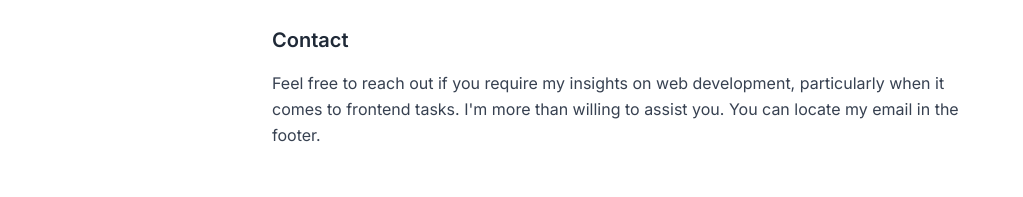
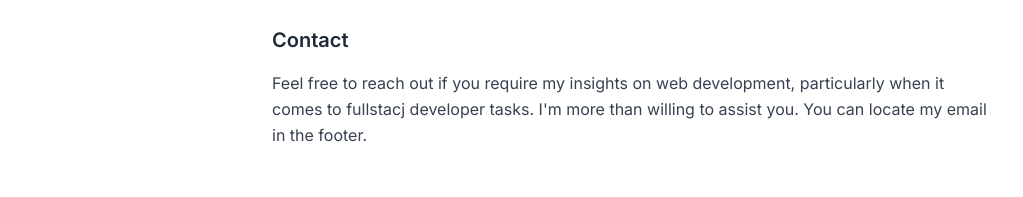
Before and after one commit to codeirawan/nextjs-portfolio, a Next.js app: page /about in a window 1280 px wide. Shown: the part 755-952 px from the top of the page, without its empty margins (128-1151 px from the left). Built offline with nearby package versions, Linux system fonts and the light colour scheme.

Commit message:
chore(label): use fullstack instead frontend

```diff
--- a/src/app/(root)/about/Contact.tsx
+++ b/src/app/(root)/about/Contact.tsx
@@ -11,7 +11,7 @@ export default function Contact() {
       <h2 className="primary text-lg font-semibold md:text-xl">Contact</h2>
       <p className="secondary mt-4 leading-relaxed">
         Feel free to reach out if you require my insights on web development,
-        particularly when it comes to frontend tasks. I&apos;m more than willing
+        particularly when it comes to fullstacj developer tasks. I&apos;m more than willing
         to assist you. You can locate my email in the footer.
       </p>
     </motion.section>
--- a/src/app/(root)/projects/page.tsx
+++ b/src/app/(root)/projects/page.tsx
@@ -6,7 +6,7 @@ import type { Metadata } from "next";
 export const metadata: Metadata = {
   title: "Projects X-codeirawan",
   description:
-    "Discover my portfolio of frontend development projects, a curated collection showcasing my skills and creativity in web design and development. Immerse yourself in a diverse range of web solutions and innovative designs.",
+    "Discover my portfolio of fullstack development projects, a curated collection showcasing my skills and creativity in web design and development. Immerse yourself in a diverse range of web solutions and innovative designs.",
   alternates: {
     canonical: "https://codeirawan.vercel.app/projects",
   },
@@ -17,7 +17,7 @@ export default function Projects() {
     <div className="p-8">
       <PageTitle
         title="Projects"
-        description="Showcase of my works on frontend development."
+        description="Showcase of my works on fullstack development."
       />
 
       <section className="lg:mb-20">
--- a/src/constants/home.ts
+++ b/src/constants/home.ts
@@ -14,7 +14,7 @@ export const CAREERS_LIST: CareerList[] = [
     website: "https://service.bridgenote.asia/",
     imageUrl:
       "https://res.cloudinary.com/dtgzydbp2/image/upload/v1715067999/bridgenote.webp",
-    role: "Frontend Developer",
+    role: "Fullstack Developer",
     companyName: "Bridgenote Indonesia",
     location: "Mega Kuningan, South Jakarta 12950",
     startWork: "Nov 2023",
```
